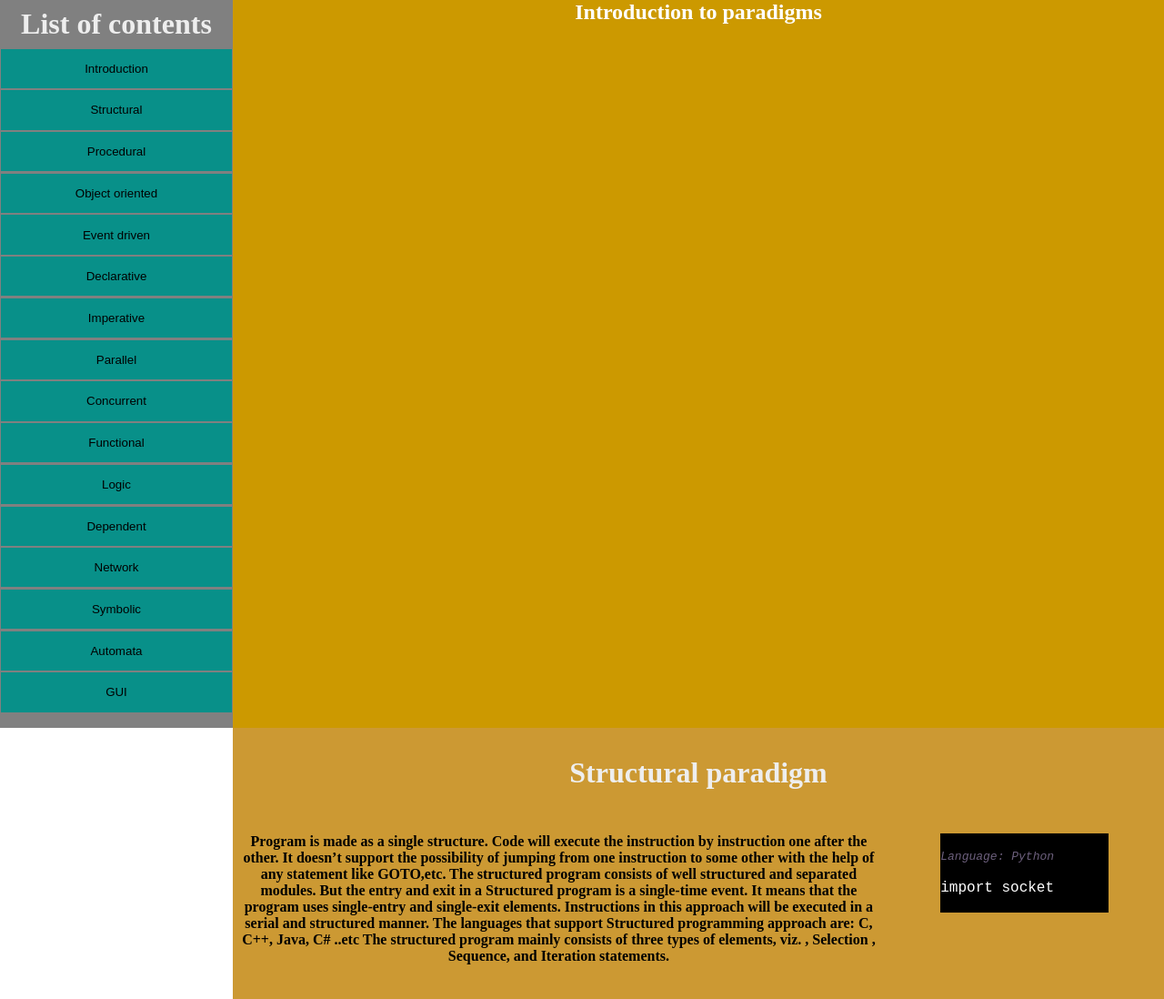
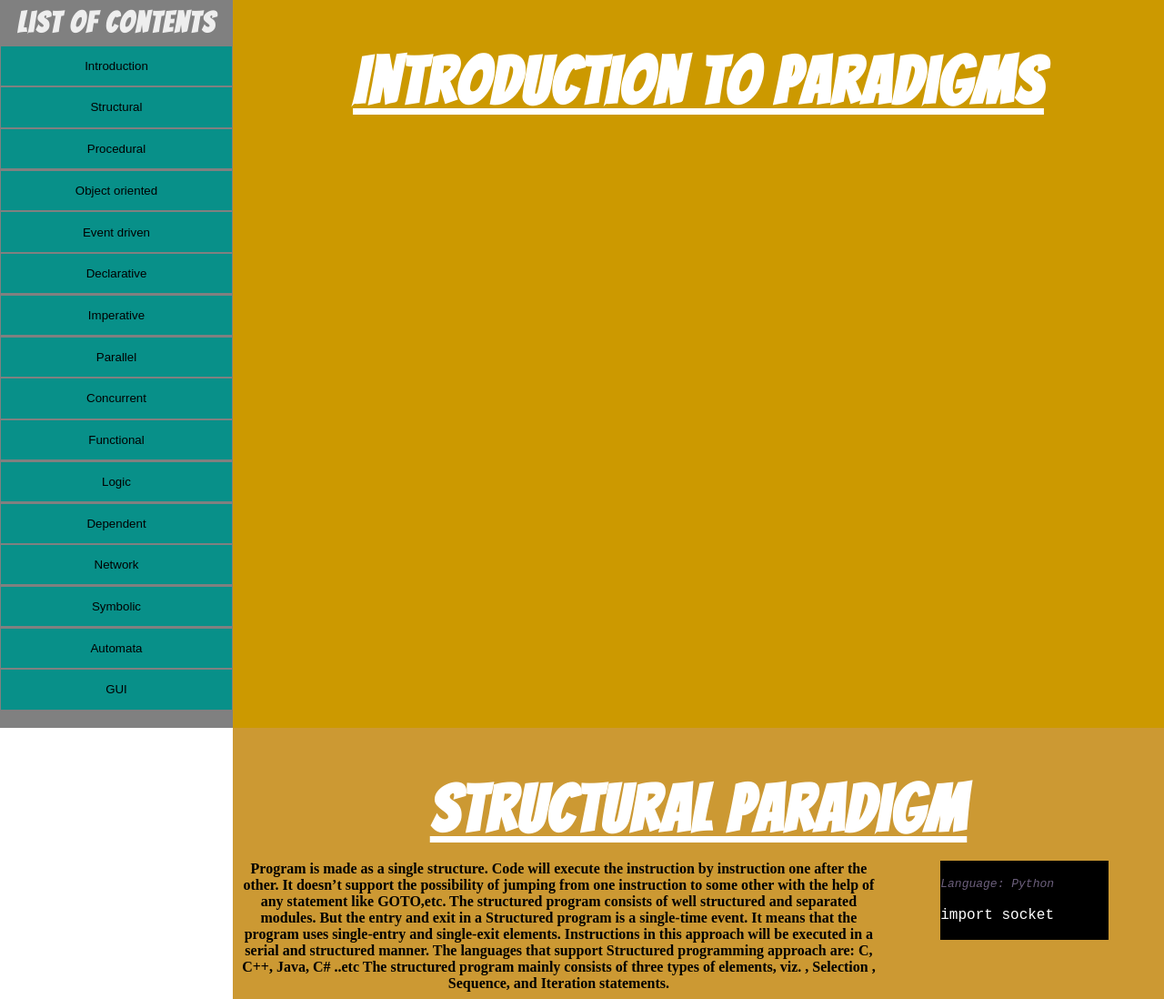
Before and after one commit to vivekjagannath/ProgrammingParadigm, a plain HTML site: page index.html in a window 1280 px wide. Shown: the top 1098 px of the page at 91% size. Drawn offline with Linux system fonts and the light colour scheme.

Commit message:
font-families added

```diff
--- a/index.html
+++ b/index.html
@@ -3,6 +3,7 @@
 <head>
     <title>Programming Paradigm</title>
     <link rel="stylesheet" href="style.css" />
+    <link href="https://fonts.googleapis.com/css2?family=Bangers&display=swap" rel="stylesheet">
 </head>
 
 <body>
@@ -32,7 +33,7 @@
             <h2>Introduction to paradigms</h2>
         </div>
         <div class="second" id="Structural">
-            <h1>Structural paradigm</h1>
+            <h2>Structural paradigm</h2>
             <br>
             <div class = "struc_cont">
             <center><b>Program is made as a single structure. Code will execute the instruction by instruction one after the other. It doesn’t support the possibility of jumping from one instruction to some other with the help of any statement like GOTO,etc. The structured program consists of well structured and separated modules. But the entry and exit in a Structured program is a single-time event. It means that the program uses single-entry and single-exit elements. Instructions in this approach will be executed in a serial and structured manner. The languages that support Structured programming approach are: C, C++, Java, C# ..etc The structured program mainly consists of three types of elements, viz. , Selection , Sequence, and Iteration statements.</b></center>
--- a/style.css
+++ b/style.css
@@ -23,6 +23,8 @@ h1{
     color: #eeeeee;
     text-align: center;
     padding: 3%;
+    font-family: 'Bangers', cursive;
+    letter-spacing: 2;
 }
 .static{
     width:20%;
@@ -170,8 +172,12 @@ color:white;
 text-align: center;
 vertical-align: text-top;
 margin: 0;
+font-size: 450%;
+font-family: 'Bangers', cursive;
+letter-spacing: 2;
+margin-top: 5%;
+text-decoration: underline;
 }
-
 pre, code {
     font-family: monospace, monospace;
     color: white;
```
